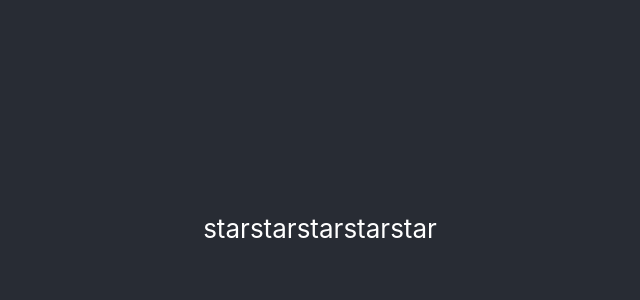
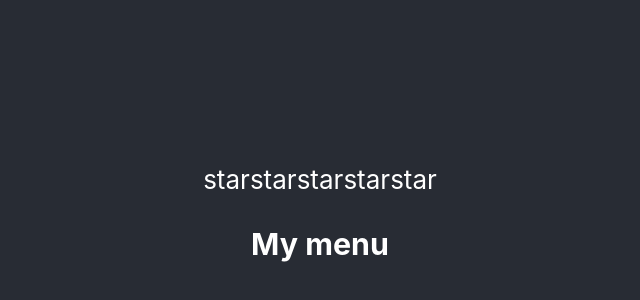
Before and after one commit to dasiklasik/ts-project, a React (Create React App) app: page / in a window 1280 px wide. Shown: the part 172-472 px from the top of the page, without its empty margins (320-960 px from the left). Built offline with nearby package versions, Linux system fonts and the light colour scheme.

Commit message:
change controlled accordion

```diff
--- a/src/components/Accordion.tsx
+++ b/src/components/Accordion.tsx
@@ -2,7 +2,8 @@ import React from "react";
 
 type AccordionPropsType = {
     title: string,
-    collapsed: boolean
+    open: boolean
+    onClick: (open: boolean) => void
 }
 
 export function Accordion(props: AccordionPropsType) {
@@ -10,19 +11,21 @@ export function Accordion(props: AccordionPropsType) {
 
     return (
         <div>
-            <AccordionTitle title={props.title}/>
-            {!props.collapsed && <AccordionBody/>}
+            <AccordionTitle title={props.title} onClick={props.onClick} open={props.open}/>
+            {props.open && <AccordionBody/>}
         </div>
     )
 }
 
 type AccordionTitlePropsType = {
     title: string
+    onClick: (open: boolean) => void
+    open: boolean
 }
 
 function AccordionTitle(props: AccordionTitlePropsType) {
     console.log('AccordionTitle rendering');
-    return <h3>{props.title}</h3>
+    return <h3 onClick={() => props.onClick(!props.open)}>{props.title}</h3>
 }
 
 function AccordionBody() {
--- a/src/components/App.tsx
+++ b/src/components/App.tsx
@@ -14,6 +14,7 @@ function App() {
     console.log('App rendering');
 
     const [ratingValue, setRatingValue] = useState<0 | 1 | 2 | 3 | 4| 5>(0)
+    const [accordionOpen, setAccordionOpen] = useState<boolean>(false)
 
   return (
     <div>
@@ -24,7 +25,7 @@ function App() {
         {/*<PageTitle title={'This is App component.'} />*/}
         {/*Article 1*/}
 
-        {/*<Accordion title={'My menu'} collapsed={false}/>*/}
+        <Accordion title={'My menu'} open={accordionOpen} onClick={setAccordionOpen}/>
         {/*Article 2*/}
         {/*<Accordion title={'Users'} collapsed={true}/>*/}
         {/*<Rating value={3}/>*/}
```
